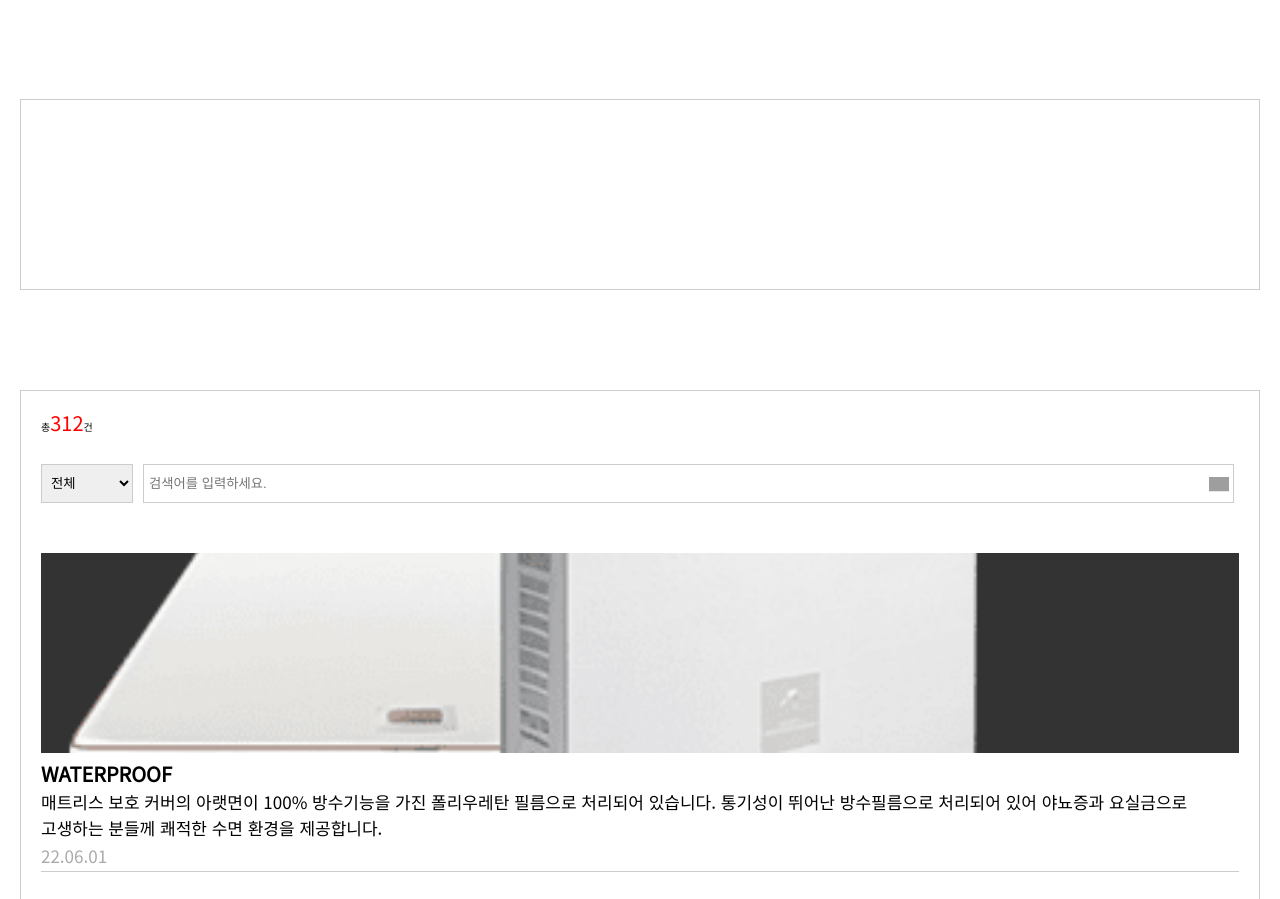
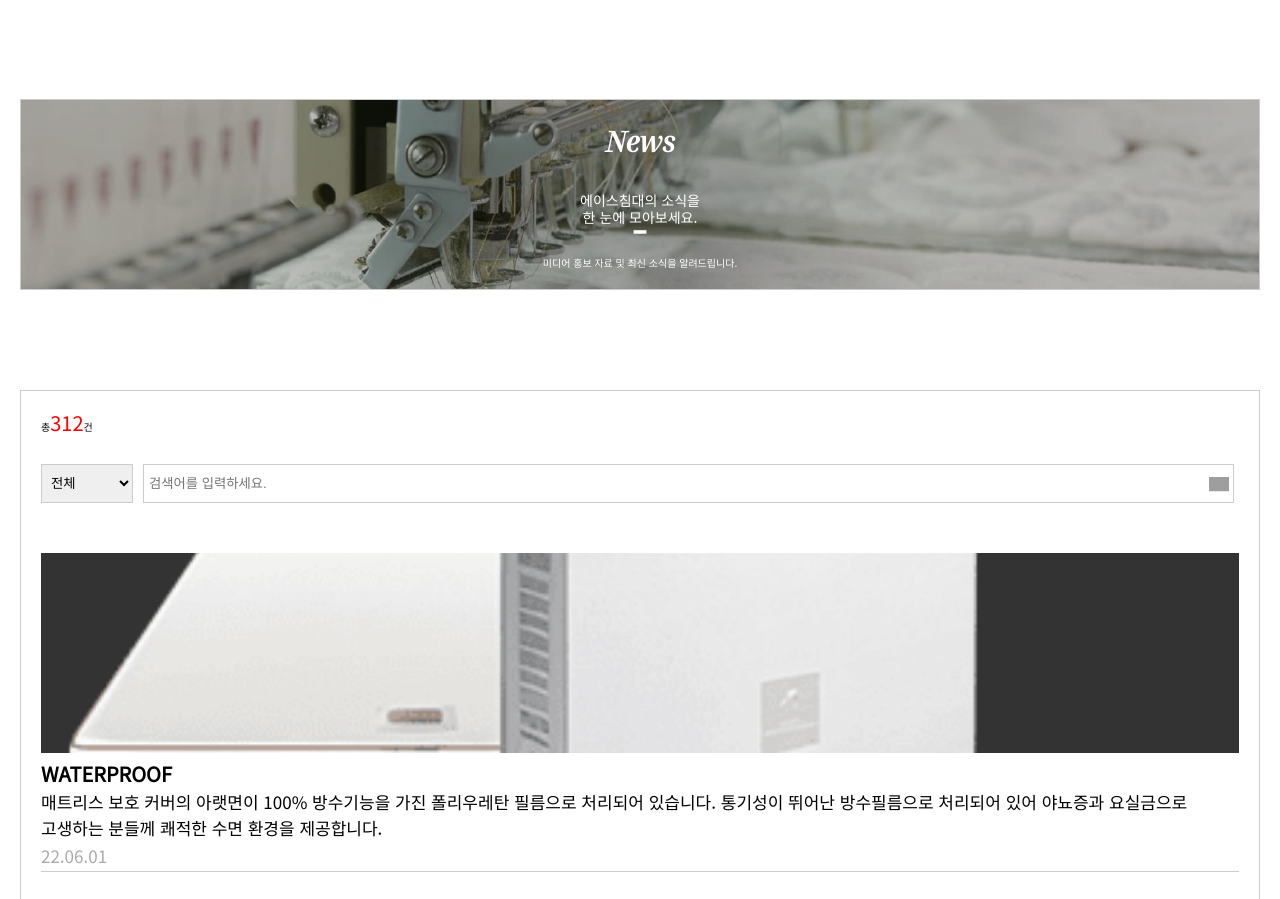
Before and after one commit to parksoyeon777/dc, a plain HTML site: page posting.html in a window 1280 px wide. Shown: the part 9688-10587 px from the top of the page. Drawn offline with Linux system fonts and the light colour scheme; grey boxes are pictures that could not be loaded.

Commit message:
Add files via upload

```diff
--- a/postiong.css
+++ b/postiong.css
@@ -499,7 +499,7 @@ input {
 
 .news {
     position: relative;
-    background: url(images/posting/news.jpg) no-repeat;
+    background: url(images/news.jpg) no-repeat;
     background-size: cover;
     background-position: center;
     text-align: center;
```
